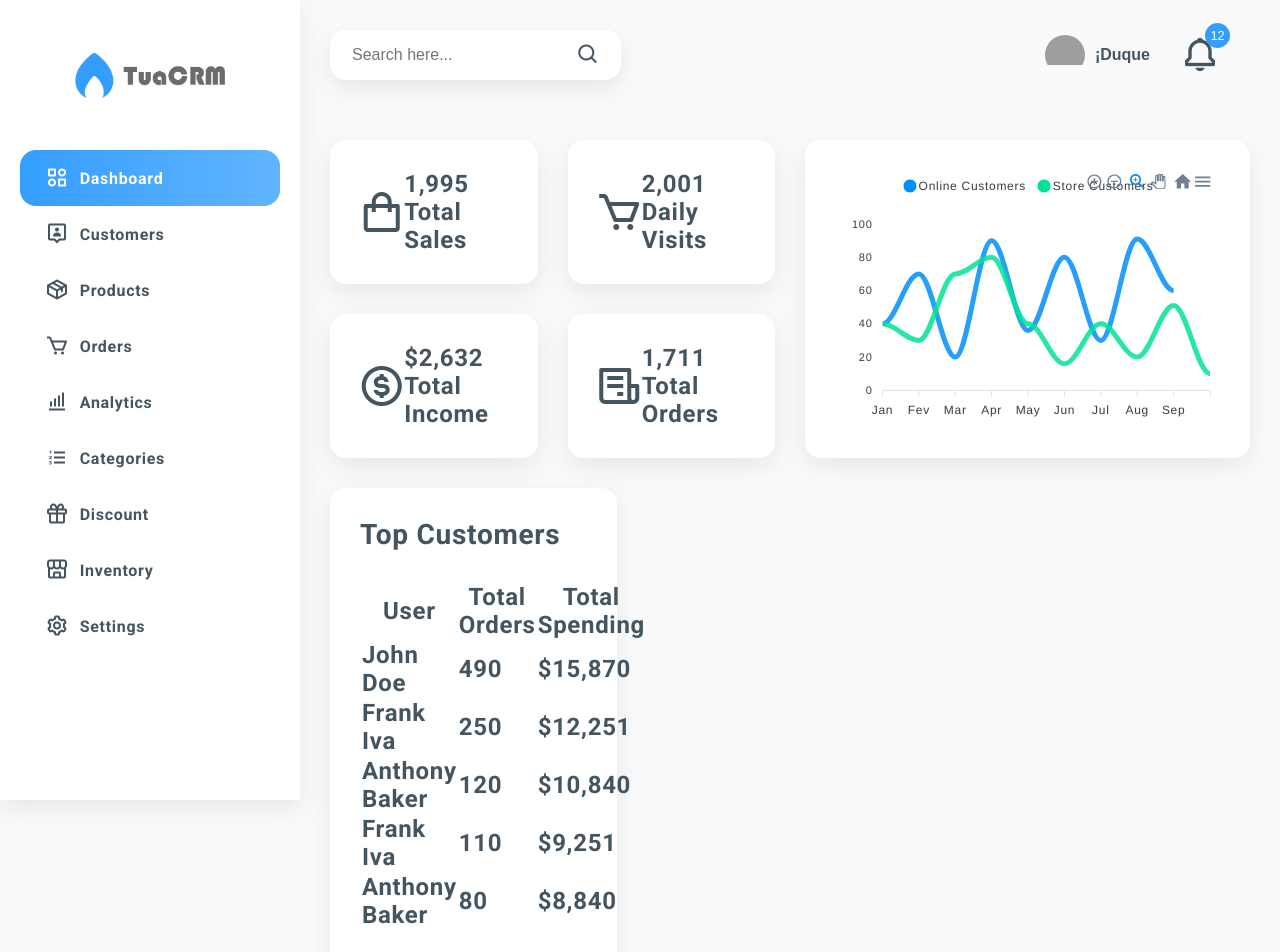
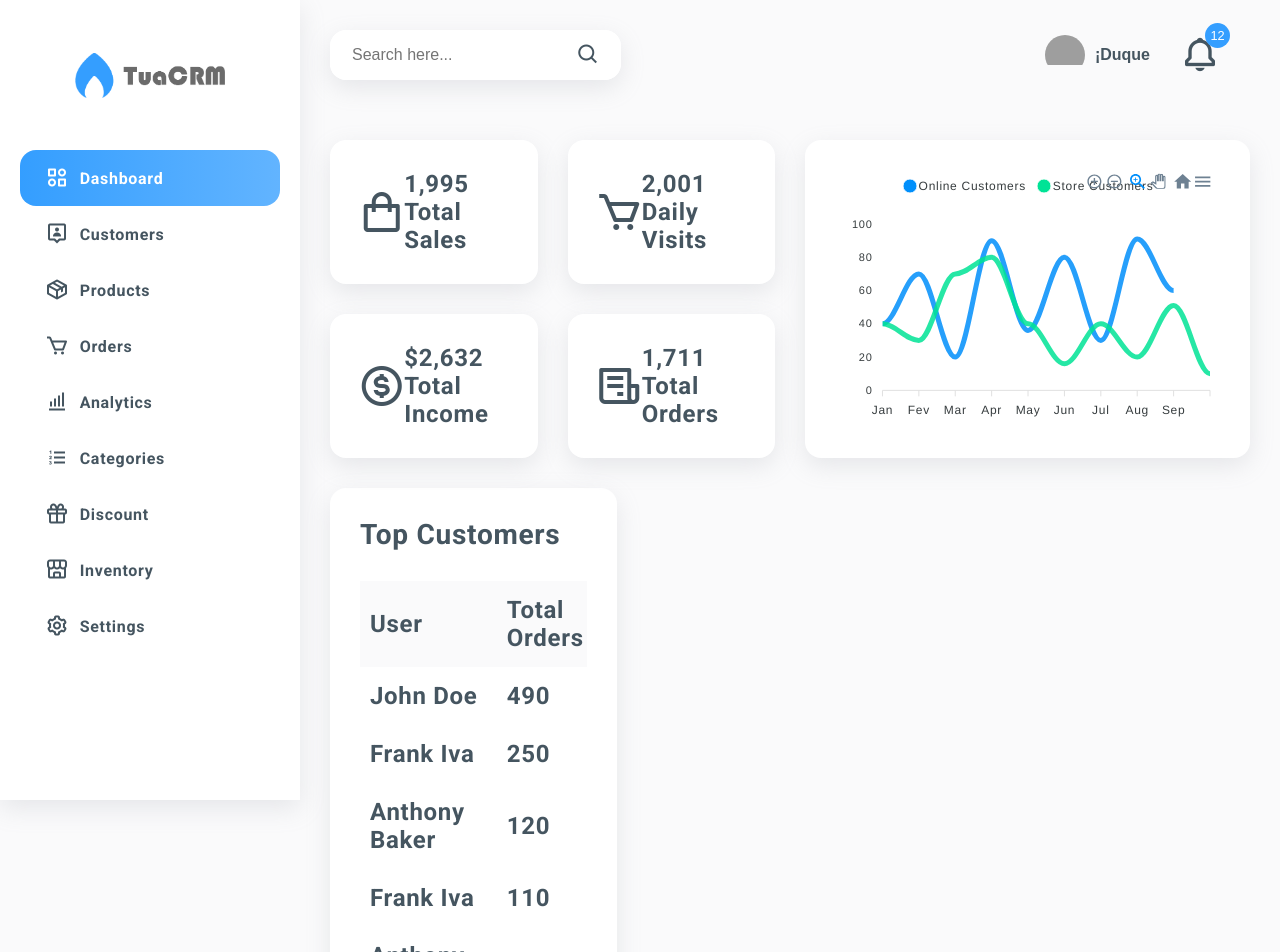
Before and after one commit to AlexMarquesAlves/Vite-Admin_Dashboard, a React (Vite) app: page / in a window 1280 px wide. Shown: the top 952 px of the page. Built offline with nearby package versions, Linux system fonts and the light colour scheme; grey boxes are pictures that could not be loaded.

Commit message:
Feat: Styling Table component

```diff
--- a/src/components/Table/styles.scss
+++ b/src/components/Table/styles.scss
@@ -1 +1,63 @@
 /* The component style is inserted here. */
+.table-wrapper {
+  overflow-y: auto;
+}
+
+table {
+  width: 100%;
+  min-width: 400px;
+  border-spacing: 0;
+}
+
+thead {
+  background-color: var(--second-bg);
+}
+
+tr {
+  text-align: left;
+}
+
+th,
+td {
+  text-transform: capitalize;
+  padding: 15px 10px;
+}
+
+tbody > tr:hover {
+  background-color: var(--main-color);
+  color: var(--txt-white);
+}
+
+.table__pagination {
+  display: flex;
+  width: 100%;
+  justify-content: flex-end;
+  align-items: center;
+  margin-top: 20px;
+}
+
+.table__pagination-item ~ .table__pagination-item {
+  margin-left: 10px;
+}
+
+.table__pagination-item {
+  width: 30px;
+  height: 30px;
+  border-radius: 50%;
+  display: flex;
+  align-items: center;
+  justify-content: center;
+  cursor: pointer;
+}
+
+.table__pagination-item.active,
+.table__pagination-item.active:hover {
+  background-color: var(--main-color);
+  color: var(--txt-white);
+  font-weight: 600;
+}
+
+.table__pagination-item:hover {
+  color: var(--txt-white);
+  background-color: var(--second-color);
+}
```
